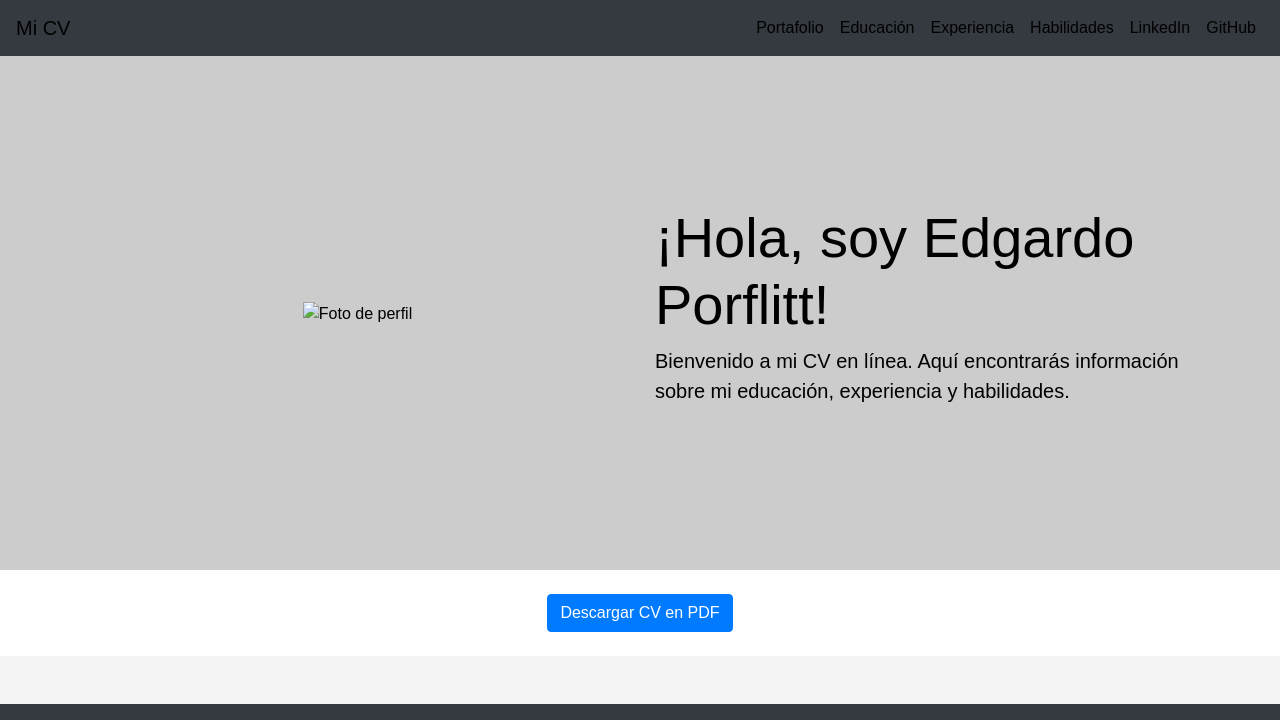
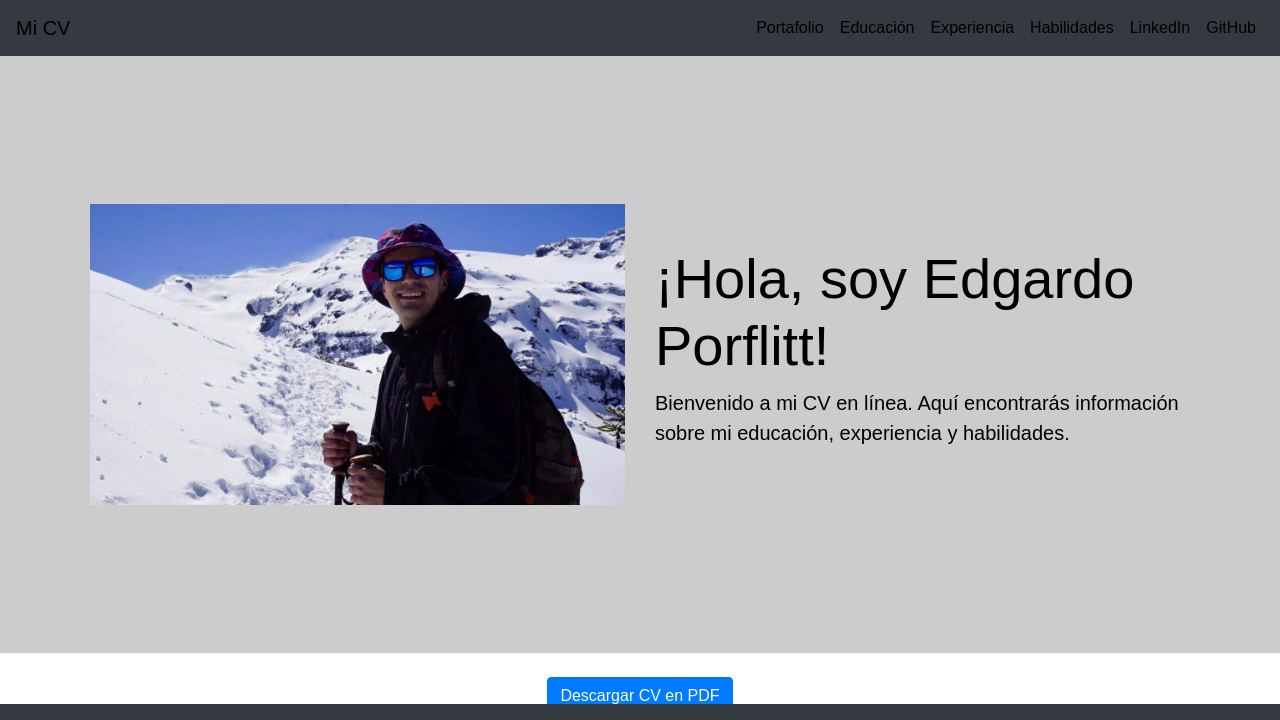
Before and after one commit to eporflitt/desarrollo-portafolio, a plain HTML site: page index.html in a window 1280 px wide. Shown: the top 720 px of the page. Drawn offline with nearby package versions, Linux system fonts and the light colour scheme.

Commit message:
foto de perfil update

```diff
--- a/assets/css/style.css
+++ b/assets/css/style.css
@@ -49,12 +49,6 @@ body {
 .hero-section {
     background-color: #cccccc;
     padding: 100px 0;
-}
-
-.perfil-img {
-    width: 100%;
-    max-width: 800px;
-    height: auto;
 }
 
 .hero-section h1,
--- a/index.html
+++ b/index.html
@@ -34,7 +34,7 @@
                     <p class="lead text-black">Bienvenido a mi CV en línea. Aquí encontrarás información sobre mi educación, experiencia y habilidades.</p>
                 </div>
                 <div class="col-md-6 order-md-1 text-center">
-                    <img src="./assets/images/foto-perfil.JPG" alt="Foto de perfil" class="perfil-img">
+                    <img src="./assets/images/fotoperfil3.jpg" alt="Foto de perfil" class="img-fluid">
                 </div>
             </div>
         </div>
```
